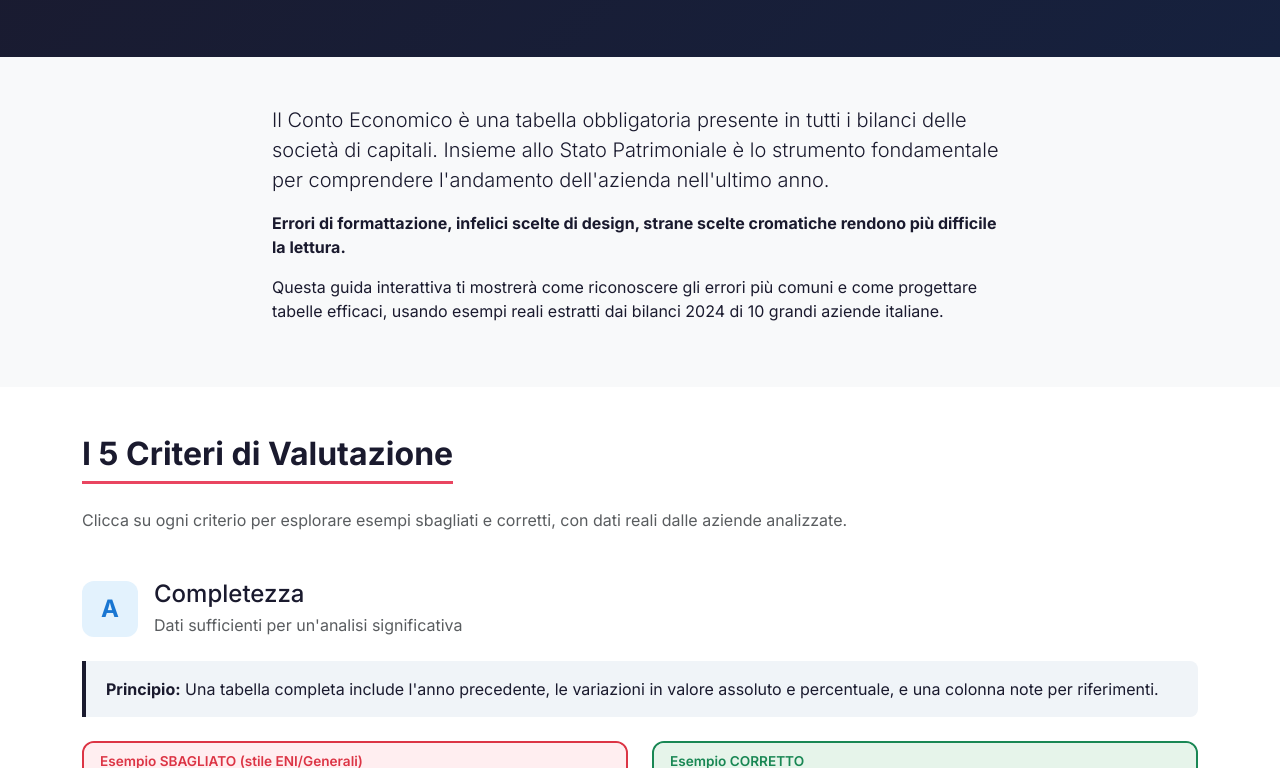
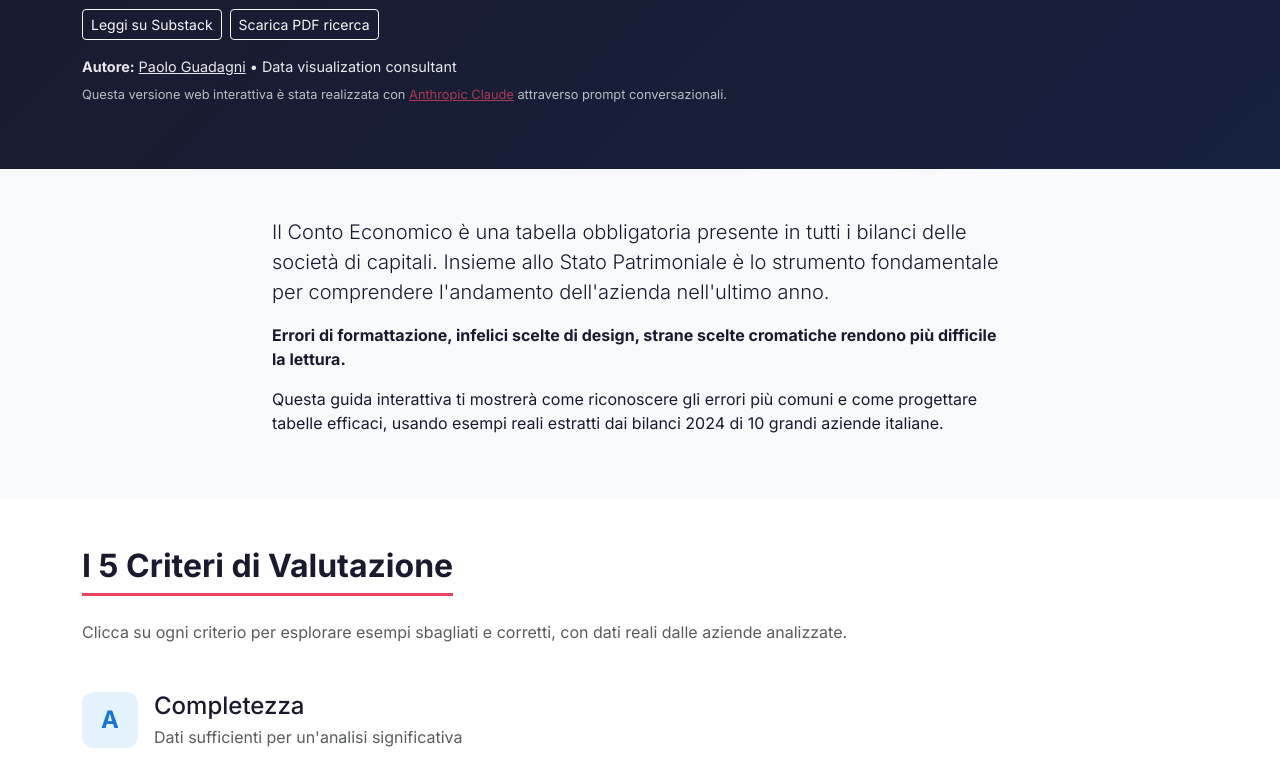
Before and after one commit to datapitch-it/bilanciviz, a plain HTML site: page index.html in a window 1280 px wide. Shown: the part 332-1100 px from the top of the page. Drawn offline with nearby package versions, Linux system fonts and the light colour scheme.

Commit message:
Add author info, links and Claude attribution in hero
- Link to Substack post
- Download PDF button
- Author: Paolo Guadagni with role
- Attribution: "Realizzata con Anthropic Claude"

Co-Authored-By: Claude Opus 4.5 <noreply@anthropic.com>

```diff
--- a/index.html
+++ b/index.html
@@ -42,7 +42,24 @@
             <div class="col-lg-8">
                 <h1>Facciamolo Meglio, Questo Conto Economico</h1>
                 <p class="subtitle mb-4">Guida interattiva alla progettazione di tabelle efficaci, con esempi reali dai bilanci delle 10 maggiori aziende italiane</p>
-                <p class="mb-0"><strong>Una ricerca di VIZ FOR BIZ</strong> &bull; Gennaio 2026</p>
+                <p class="mb-3"><strong>Una ricerca di VIZ FOR BIZ</strong> &bull; Gennaio 2026</p>
+
+                <div class="d-flex flex-wrap gap-2 mb-3">
+                    <a href="https://vizforbiz.substack.com" target="_blank" class="btn btn-outline-light btn-sm">
+                        Leggi su Substack
+                    </a>
+                    <a href="Tabelle Conto Economico.pdf" download class="btn btn-outline-light btn-sm">
+                        Scarica PDF ricerca
+                    </a>
+                </div>
+
+                <p class="mb-2" style="font-size: 0.9rem; opacity: 0.9;">
+                    <strong>Autore:</strong> <a href="https://vizforbiz.substack.com" target="_blank" style="color: #fff;">Paolo Guadagni</a> &bull;
+                    Data visualization consultant
+                </p>
+                <p class="mb-0" style="font-size: 0.8rem; opacity: 0.7;">
+                    Questa versione web interattiva è stata realizzata con <a href="https://www.anthropic.com/claude" target="_blank" style="color: var(--accent);">Anthropic Claude</a> attraverso prompt conversazionali.
+                </p>
             </div>
             <div class="col-lg-4 text-end d-none d-lg-block">
                 <div style="font-size: 4rem; opacity: 0.3;">&#128202;</div>
```
